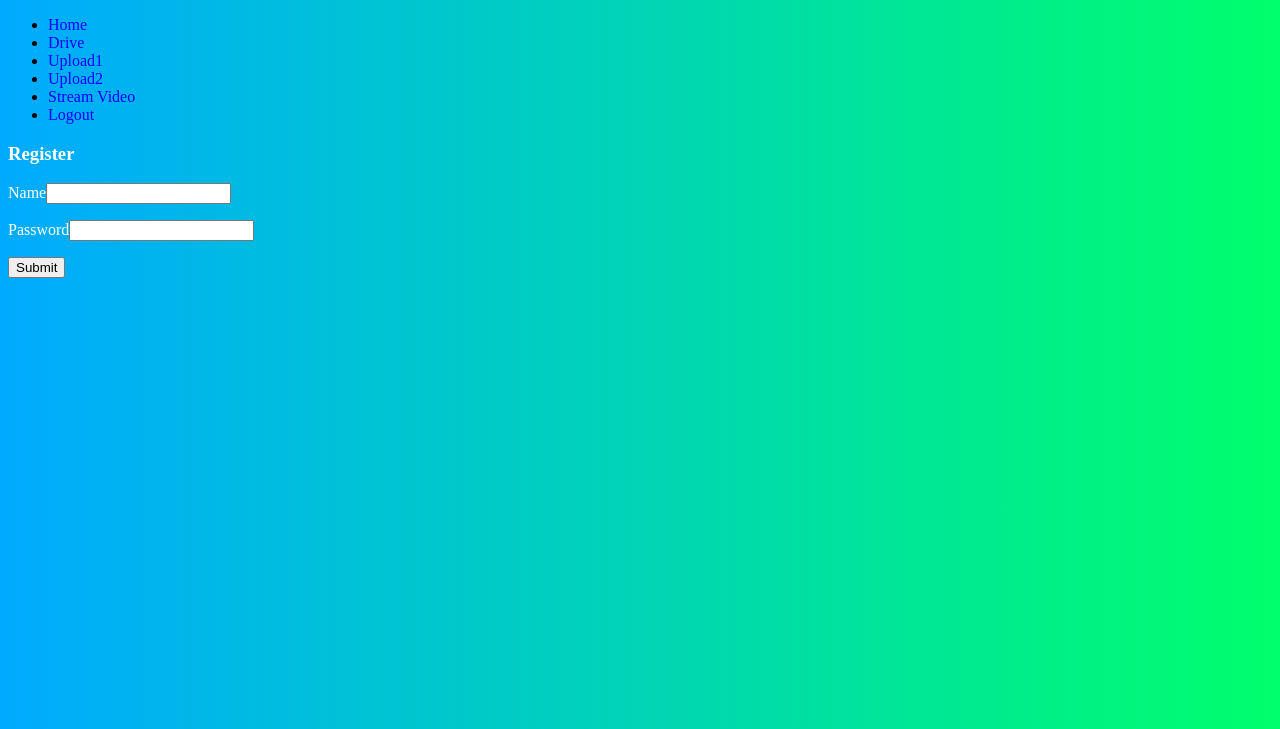
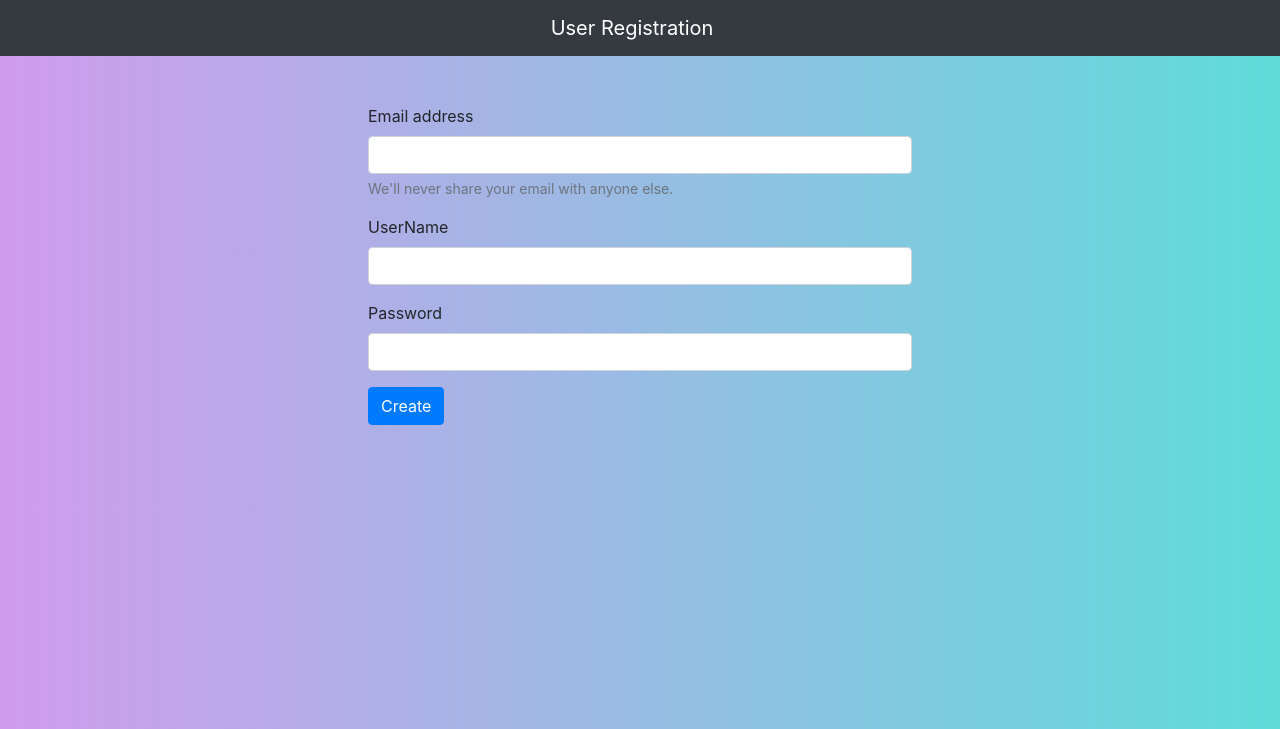
Before and after one commit to A002jain/MyDrive, a Flask app: page /register in a window 1280 px wide. Shown: the top 729 px of the page. Run offline with Flask 2, Linux system fonts and the light colour scheme; some libraries are stand-ins or nearby versions.

Commit message:
changes)1:ui-improved )2:multiple video stream issue resolved )3:added webm mp3 stream

```diff
--- /dev/null
+++ b/static/css/style.css
@@ -0,0 +1,57 @@
+a {
+   	text-decoration: none;
+}
+a:link, a:visited {
+    color: #0062cc;
+}
+a:hover {
+   	color: red;
+}
+body {
+  background:linear-gradient(to right,#d09cec,#5fdcda);
+  background-attachment: fixed;
+}
+
+p,h3{
+  color: white
+}
+
+
+.v2 {
+    position: absolute;
+    right: 0;
+    bottom: 0;
+    min-width: 100%;
+    min-height: 100%;
+    width: auto;
+    height: auto;
+    z-index: -100;
+    background-size: cover;
+    overflow: hidden;
+}
+
+
+/*
+    css for video streaming
+*/
+.videoInsert {
+    right: 0;
+    bottom: 0;
+    background-color:black;
+}
+
+
+
+/*
+    css for upload page
+*/
+.base_upload_container{
+    padding: 50px;
+}
+.upload_container{
+    padding: 50px 50px;
+    width: 500px;
+    margin: auto;
+    border-style: dashed;
+    border-color: #941347
+}
--- a/static/upload.js
+++ b/static/js/upload.js
@@ -18,7 +18,7 @@ $(document).ready(function() {
 						console.log('Total Size: ' + e.total);
 						console.log('Percentage Uploaded: ' + (e.loaded / e.total))
 
-						var percent = Math.round((e.loaded / e.total) * 90);
+						var percent = Math.round((e.loaded / e.total) * 100);
 
 						$('#progressBar').attr('aria-valuenow', percent).css('width', percent + '%').text(percent + '%');
 
--- a/static/style.css
+++ /dev/null
@@ -1,37 +0,0 @@
-a {
-   	text-decoration: none;
-}
-a:link, a:visited {
-    color: blue;
-}
-a:hover {
-   	color: red;
-}
-body {
-  background:linear-gradient(to right,#00AAFF,#00FF6C);
-  background-attachment: fixed;
-}
-
-p,h3{
-  color: white
-}
-
-.videoInsert {
-    right: 0;
-    bottom: 0;
-    width: auto;
-    height: auto;
-}
-
-.v2 {
-    position: absolute;
-    right: 0;
-    bottom: 0;
-    min-width: 100%;
-    min-height: 100%;
-    width: auto;
-    height: auto;
-    z-index: -100;
-    background-size: cover;
-    overflow: hidden;
-}
--- a/streaming.py
+++ b/streaming.py
@@ -12,15 +12,15 @@ bp = Blueprint('stream', __name__)
 VIDEO_PATH = '/video'
 MB = 1 << 20
 BUFF_SIZE = 10 * MB
-global listFiles
 
 
 @bp.route('/media', methods=['GET', 'POST'])
 def media_video():
-    global listFiles
+    session['current_video_path'] = None
     if 'username' not in session:
         return "login first <a href='/login'>login</a>"
-    listFiles = generic_file_listing(path=provide_dir_path(), file_filter=["mp4", "mkv"])
+    listFiles = generic_file_listing(path=provide_dir_path(), file_filter=["mp4", "mkv", "webm", "mp3"])
+    session['video_list'] = listFiles
     return render_template('streamMedia.html', list=listFiles, dirLength=len(listFiles),
                            drive_name=drives, os_name=get_os())
 
@@ -47,10 +47,8 @@ def switch_drive(index_x=None):
 
 @bp.route('/stream/<int:file>')
 def home(file):
-    global listFiles
-    print(listFiles[file])
+    listFiles = session['video_list']
     if listFiles[file].find(".") == -1:
-        print("*" * 100)
         change_dir(listFiles[file])
         return redirect(url_for('stream.media_video'))
     response = render_template('streaming.html', video=VIDEO_PATH + "/" + str(file))
@@ -105,7 +103,9 @@ def get_range(request_x):
 
 @bp.route(VIDEO_PATH + "/<int:file>")
 def video(file):
-    global listFiles
-    path = provide_dir_path() + listFiles[file]
+    listFiles = session["video_list"]
+    if session['current_video_path'] is None:
+        session['current_video_path'] = provide_dir_path() + listFiles[file]
+    path = session['current_video_path']
     start, end = get_range(request)
     return partial_response(path, start, end)
--- a/templates/register.html
+++ b/templates/register.html
@@ -4,50 +4,47 @@
 	<title>Register</title>
 	<meta charset="utf-8">
     <meta name="viewport" content="width=device-width, initial-scale=1">
-	<link rel="stylesheet" href="/static/style.css">
-<!--    <link rel="stylesheet" href="https://maxcdn.bootstrapcdn.com/bootstrap/4.5.2/css/bootstrap.min.css">&ndash;&gt;-->
-<!--	<script src="https://ajax.googleapis.com/ajax/libs/jquery/3.5.1/jquery.min.js"></script>-->
-<!--    <script src="https://cdnjs.cloudflare.com/ajax/libs/popper.js/1.16.0/umd/popper.min.js"></script>-->
-<!--    <script src="https://maxcdn.bootstrapcdn.com/bootstrap/4.5.2/js/bootstrap.min.js"></script>-->
+    <link href="/static/css/style.css" rel="stylesheet">
+    <link href="/static/plugin/bootstrap-4.5.3/dist/css/bootstrap.min.css" rel="stylesheet">
 </head>
 <body>
-	<nav class="navbar navbar-expand-sm bg-dark navbar-dark">
-      <ul class="navbar-nav">
-        <li class="nav-item active">
-          <a class="nav-link" href="/">Home</a>
-        </li>
-        <li class="nav-item">
-          <a class="nav-link" href="/drive">Drive</a>
-        </li>
-        <li class="nav-item">
-          <a class="nav-link" href="/upload1">Upload1</a>
-        </li>
-          <li class="nav-item">
-          <a class="nav-link" href="/upload2">Upload2</a>
-        </li>
-          <li class="nav-item">
-          <a class="nav-link" href="/media">Stream Video</a>
-        </li>
-        <li class="nav-item">
-          <a class="nav-link " href="/logout">Logout</a>
-        </li>
-      </ul>
+    <div class="login_container">
+        <nav class="navbar navbar-dark bg-dark justify-content-center">
+            <a class="navbar-brand" href="#">User Registration</a>
         </nav>
-	<h3>Register</h3>
-	<p>
+        <div class="login_box">
+			<form class="col-lg-6 offset-lg-3 p-5 " method="post" action="/add">
+				<div class="alert_box">
 		            {% with messages = get_flashed_messages() %}
 		                {% if messages %}
 		                    {% for message in messages: %}
-					{{message}}
+		                        <div class="alert alert-warning">
+		                            <p>{{message}}</p>
+		                        </div>
 		                    {% endfor %}
 		                {% endif %}
 		            {% endwith %}
-	</p>
-	<form method="post" action="/add">
-		<p>Name<input type=text name=username>
-		<p>Password<input type=password name=password>
-		<p><input type=submit >
+	        	</div>
+				 <div class="form-group">
+				    <label for="inputEmail">Email address</label>
+				    <input type="email" class="form-control" id="inputEmail" aria-describedby="emailHelp" name="username">
+				    <small id="emailHelp" class="form-text text-muted">We'll never share your email with anyone else.</small>
+				 </div>
+                <div class="form-group">
+				    <label for="userName">UserName</label>
+				    <input type="text" class="form-control" id="inputUserName" name="username">
+                </div>
+				 <div class="form-group">
+				    <label for="inputPassword">Password</label>
+				    <input type="password" class="form-control" id="inputPassword" name="password">
+				 </div>
+
+				 <div class="form-group d-flex justify-content-between">
+					<button type="submit" class="btn btn-primary">Create</button>
+				</div>
 			</form>
+		</div>
+    </div>
 </body>
 </html>
 </html>
--- a/utils.py
+++ b/utils.py
@@ -79,7 +79,7 @@ def generic_file_listing(path, file_filter=None):
         for i in a:
             if not i.name.startswith("."):
                 if file_filter is not None:
-                    if i.name[-3:] in file_filter:
+                    if i.name[-3:] in file_filter or i.name[-4:] in file_filter:
                         listing.append(i.name)
                     if i.name.find(".") == -1:
                         listing.append(i.name)
```
Also changed, not shown: static/js/handle_video.js (added, +9 -0 lines), templates/drive.html (+12 -11 lines), templates/home.html (+13 -8 lines), templates/index.html (+41 -22 lines), templates/streamMedia.html (+10 -9 lines), templates/streaming.html (+9 -11 lines), templates/upload2.html (+38 -17 lines), static/images/annabelle.jpg (deleted). Lines whose indentation alone changed are shown as unchanged.
